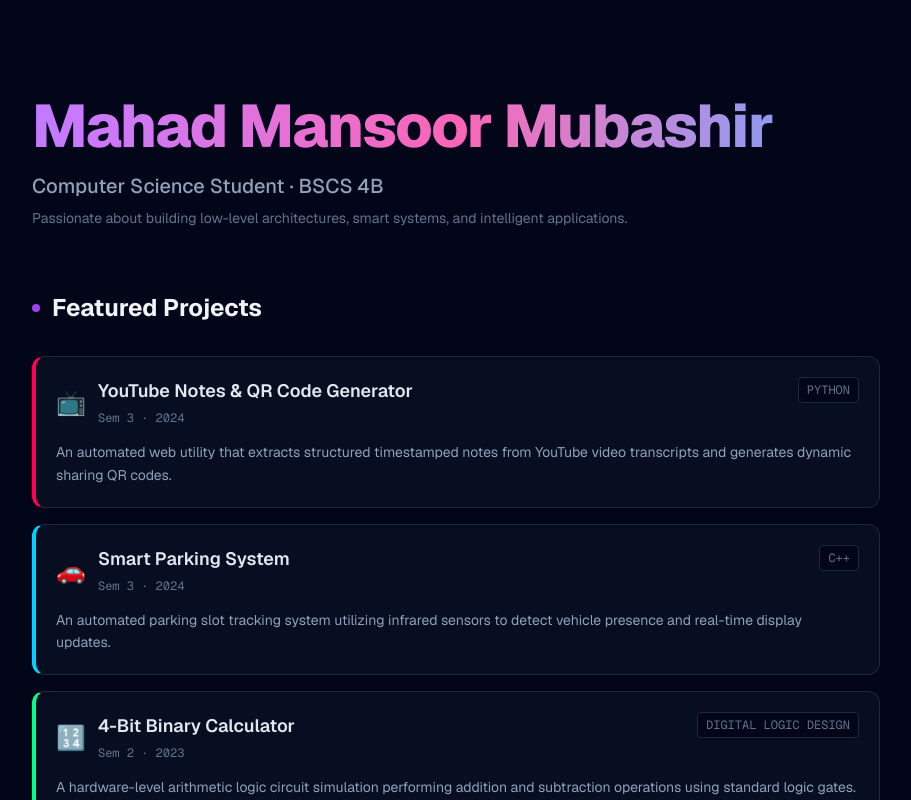
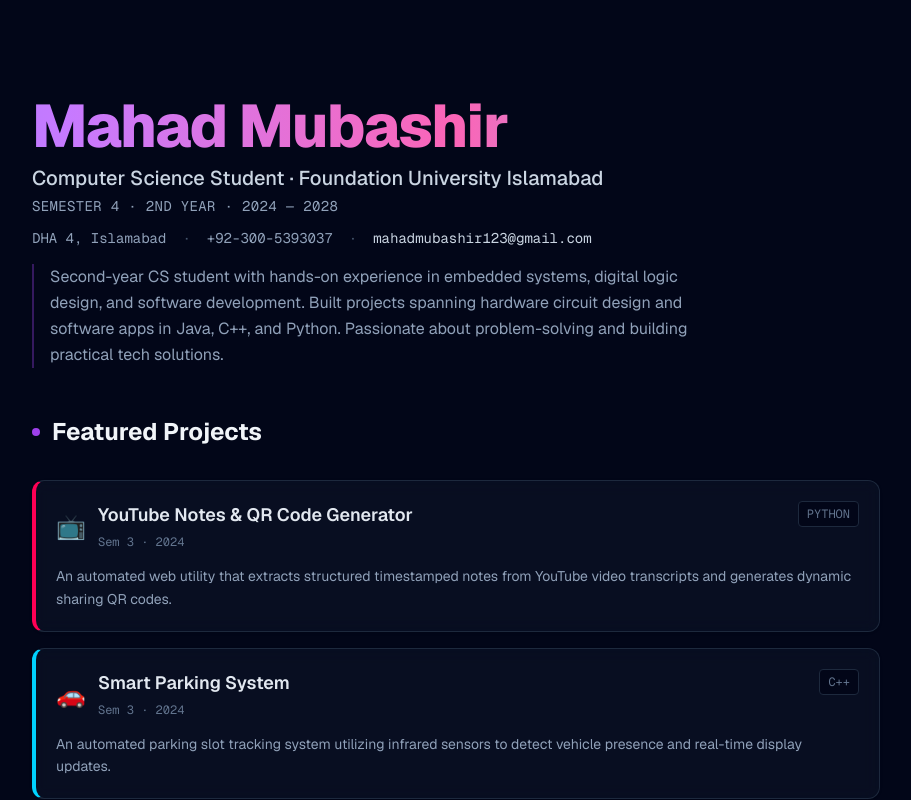
Before and after one commit to mahadmansoormubashir/my-cv, a Next.js app: page / in a window 1280 px wide. Shown: the top 800 px of the page, without its empty margins (184-1095 px from the left). Built offline with nearby package versions, Linux system fonts and the light colour scheme.

Commit message:
added github links

```diff
--- a/app/page.tsx
+++ b/app/page.tsx
@@ -38,7 +38,7 @@ const projects = [
     description: "A Java console application for managing farm inventory, crop records, and sales with full CRUD operations. Uses persistent file storage and a modular OOP class hierarchy.",
     color: "#7b2fff",
     icon: "🌾",
-    github: "https://github.com/mahadmansoormubashir/harvest-hub", // 👈 Your newly deployed repo!
+    github: "https://github.com/mahadmansoormubashir/harvest-hub",
   },
   {
     title: "Gear Guru Inventory & Sales Tracker",
@@ -48,23 +48,23 @@ const projects = [
     color: "#ffb700",
     icon: "⚙️",
     github: "https://github.com/mahadmansoormubashir/gear-guru",
-  }
+  },
 ];
 
 // 2. Skills Categories
 const skillCategories = [
   {
     title: "Programming Languages",
-    skills: ["Python", "Java", "C++", "Assembly (x86)", "SQL"]
+    skills: ["Python", "Java", "C++", "Assembly (x86)", "SQL"],
   },
   {
     title: "Computer Science Core",
-    skills: ["Data Structures", "OOP", "Artificial Intelligence", "Digital Logic"]
+    skills: ["Data Structures", "OOP", "Artificial Intelligence", "Digital Logic"],
   },
   {
     title: "Tools & Frameworks",
-    skills: ["FastAPI", "emu8086", "Git & GitHub", "Vercel", "Proteus"]
-  }
+    skills: ["FastAPI", "emu8086", "Git & GitHub", "Vercel", "Proteus"],
+  },
 ];
 
 export default function Home() {
@@ -72,16 +72,35 @@ export default function Home() {
 
   return (
     <div className="min-h-screen bg-slate-950 text-slate-100 font-sans selection:bg-purple-500 selection:text-white">
-      {/* Hero Section */}
-      <header className="max-w-4xl mx-auto pt-24 pb-16 px-6 text-center md:text-left">
-        <h1 className="text-4xl md:text-6xl font-extrabold tracking-tight bg-clip-text text-transparent bg-gradient-to-r from-purple-400 via-pink-400 to-blue-400 mb-4">
-          Mahad Mansoor Mubashir
+      {/* Hero Section – restored to match the original Mahad Mubashir CV theme */}
+      <header className="max-w-4xl mx-auto pt-24 pb-12 px-6 text-center md:text-left">
+        {/* Name – gradient as in the original theme */}
+        <h1 className="text-4xl md:text-6xl font-extrabold tracking-tight bg-clip-text text-transparent bg-gradient-to-r from-purple-400 via-pink-400 to-blue-400 mb-2">
+          Mahad Mubashir
         </h1>
-        <p className="text-lg md:text-xl text-slate-400 font-medium mb-2">
-          Computer Science Student · BSCS 4B
+
+        {/* Subtitle – matches CV exactly */}
+        <p className="text-lg md:text-xl text-slate-300 font-medium mb-1">
+          Computer Science Student · Foundation University Islamabad
         </p>
-        <p className="text-sm text-slate-500">
-          Passionate about building low-level architectures, smart systems, and intelligent applications.
+
+        {/* Semester / Year line */}
+        <p className="text-sm text-slate-400 font-mono tracking-wide mb-3">
+          SEMESTER 4 · 2ND YEAR · 2024 — 2028
+        </p>
+
+        {/* Contact info – inline with dots as separators */}
+        <div className="flex flex-wrap items-center justify-center md:justify-start gap-x-4 gap-y-1 text-sm text-slate-400 font-mono mb-4">
+          <span>DHA 4, Islamabad</span>
+          <span className="hidden sm:inline text-slate-600">·</span>
+          <span>+92-300-5393037</span>
+          <span className="hidden sm:inline text-slate-600">·</span>
+          <span className="text-slate-300">mahadmubashir123@gmail.com</span>
+        </div>
+
+        {/* Summary paragraph – directly from the CV */}
+        <p className="text-sm md:text-base text-slate-400 leading-relaxed max-w-2xl mx-auto md:mx-0 border-l-2 border-purple-500/30 pl-4">
+          Second-year CS student with hands-on experience in embedded systems, digital logic design, and software development. Built projects spanning hardware circuit design and software apps in Java, C++, and Python. Passionate about problem-solving and building practical tech solutions.
         </p>
       </header>
 
@@ -110,7 +129,9 @@ export default function Home() {
                         <h3 className="font-semibold text-lg text-slate-200 group-hover:text-white transition-colors">
                           {project.title}
                         </h3>
-                        <span className="text-xs text-slate-500 font-mono">{project.date}</span>
+                        <span className="text-xs text-slate-500 font-mono">
+                          {project.date}
+                        </span>
                       </div>
                     </div>
                     <span className="text-slate-500 text-xs font-mono uppercase bg-slate-950 px-2 py-1 rounded border border-slate-800">
@@ -127,7 +148,10 @@ export default function Home() {
                     <div className="mt-5 pt-4 border-t border-slate-800 flex flex-wrap gap-2 items-center justify-between animate-fadeIn">
                       <div className="flex gap-1.5 flex-wrap">
                         {project.tech.map((t, i) => (
-                          <span key={i} className="text-xs bg-slate-950 text-slate-400 px-2.5 py-1 rounded-full border border-slate-800 font-medium">
+                          <span
+                            key={i}
+                            className="text-xs bg-slate-950 text-slate-400 px-2.5 py-1 rounded-full border border-slate-800 font-medium"
+                          >
                             {t}
                           </span>
                         ))}
@@ -138,7 +162,7 @@ export default function Home() {
                           href={project.github}
                           target="_blank"
                           rel="noopener noreferrer"
-                          onClick={(e) => e.stopPropagation()} // Keeps card from closing when clicked
+                          onClick={(e) => e.stopPropagation()}
                           className="inline-flex items-center gap-2 text-xs bg-slate-800 hover:bg-slate-700 text-white font-medium px-4 py-2 rounded-lg transition-colors border border-slate-700"
                         >
                           🐙 View on GitHub
@@ -160,13 +184,19 @@ export default function Home() {
           </h2>
           <div className="grid md:grid-cols-3 gap-6">
             {skillCategories.map((category, idx) => (
-              <div key={idx} className="bg-slate-900/30 border border-slate-800/80 rounded-xl p-5">
+              <div
+                key={idx}
+                className="bg-slate-900/30 border border-slate-800/80 rounded-xl p-5"
+              >
                 <h3 className="font-bold text-sm uppercase tracking-wider text-slate-400 mb-4">
                   {category.title}
                 </h3>
                 <div className="flex flex-wrap gap-2">
                   {category.skills.map((skill, i) => (
-                    <span key={i} className="text-xs bg-slate-900 text-slate-300 px-2.5 py-1.5 rounded-md border border-slate-800/60 font-mono">
+                    <span
+                      key={i}
+                      className="text-xs bg-slate-900 text-slate-300 px-2.5 py-1.5 rounded-md border border-slate-800/60 font-mono"
+                    >
                       {skill}
                     </span>
                   ))}
```
Also changed, not shown: 1 other file (tests, documents, lock files or other folders).
